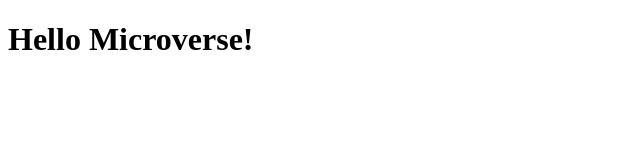
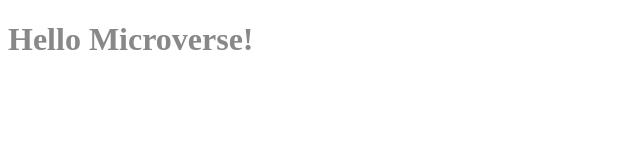
Before and after one commit to Pazzo97/Hello-world, a website: page index.html in a window 1280 px wide. Shown: the whole page, without its empty margins (0-640 px from the left). Drawn offline with Linux system fonts and the light colour scheme.

Commit message:
Add header1 class to h1 in index.html file

```diff
--- a/index.html
+++ b/index.html
@@ -5,12 +5,13 @@
     <meta charset="UTF-8">
     <meta http-equiv="X-UA-Compatible" content="IE=edge">
     <meta name="viewport" content="width=device-width, initial-scale=1.0">
+    <link rel="stylesheet" href="style.css">
     <title>Hello world</title>
 </head>
 
 <body>
 
-    <h1>Hello Microverse!</h1>
+    <h1 class="header1">Hello Microverse!</h1>
 
 </body>
 
```
